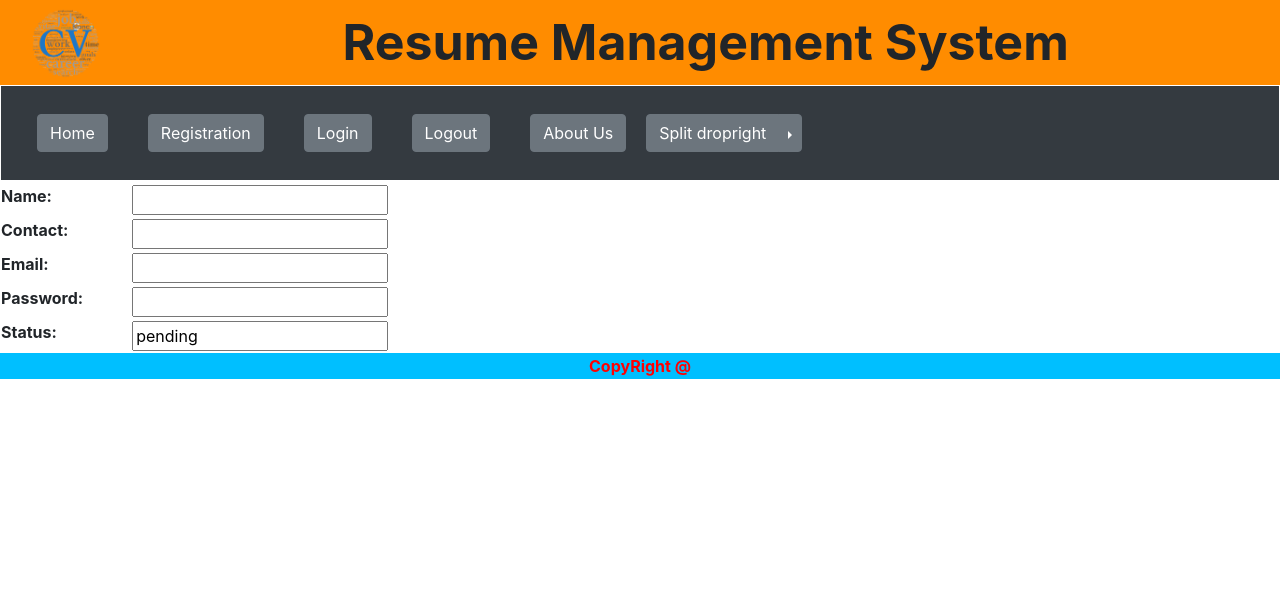
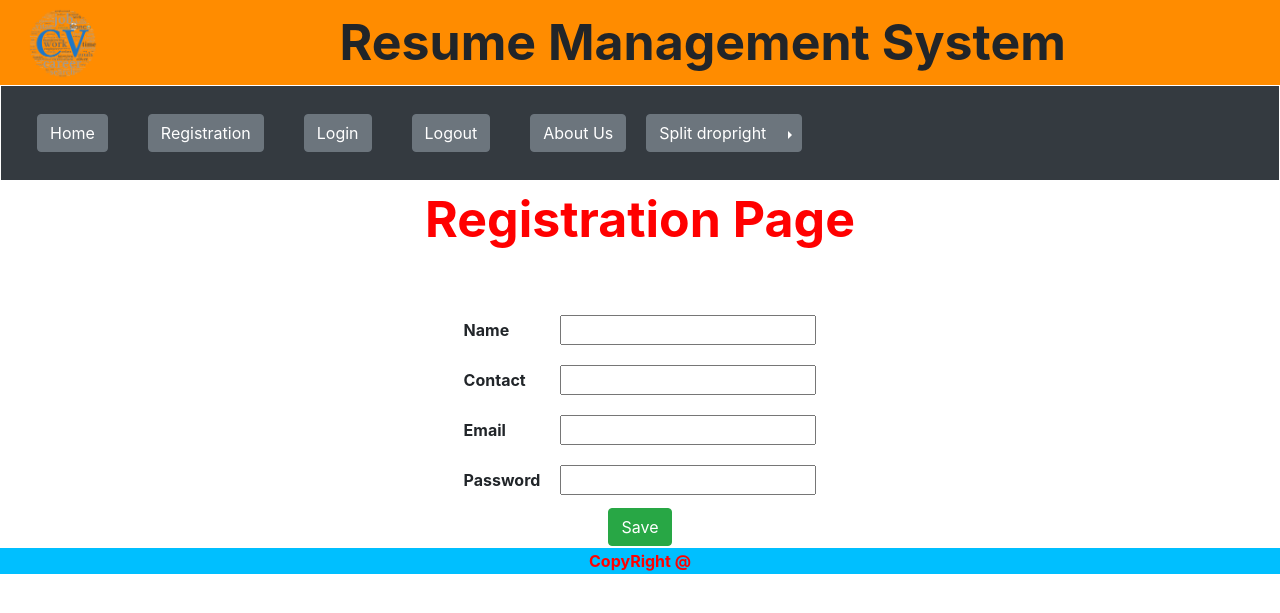
Before and after one commit to shindeavi95/NRMS, a Django app: page /registration/ in a window 1280 px wide. Shown: the top 613 px of the page. Run offline with Django 3.2, Linux system fonts and the light colour scheme; lists and menus that the app fills with data are empty.

Commit message:
otp.html is created

```diff
--- a/process/forms.py
+++ b/process/forms.py
@@ -1,7 +1,14 @@
 from django import forms
 from process.models import *
+import random
 
 class RegistrationForm(forms.ModelForm):
+    password = forms.CharField(widget=forms.PasswordInput)
+
+    def clean_otp(self):
+        otp = self.cleaned_data['otp']
+        random_number = random.randint(100000,999999)
+        return random_number
     class Meta:
         model = RegistrationModel
-        exclude = ('otp',)
+        exclude = ('status',)
--- a/process/urls.py
+++ b/process/urls.py
@@ -6,5 +6,6 @@ from process import views
 urlpatterns = [
     path('',views.showIndex, name= "main_page"),
     path('registration/',views.Registration,name="registration"),
+    path('user_registration',views.Registration,name="user_registration"),
 
 ]
--- a/process/views.py
+++ b/process/views.py
@@ -7,8 +7,12 @@ def showIndex(request):
 
 
 def Registration(request):
-    rf = RegistrationForm()
+    rf = RegistrationForm(request.POST)
     if request.method == "POST":
-        pass
+        if rf.is_valid():
+            rf.save()
+        else:
+            return render(request, "process/registration.html", {"form": rf})
+
     else:
       return render(request,"process/registration.html",{"form":rf})
--- a/templates/process/registration.html
+++ b/templates/process/registration.html
@@ -2,9 +2,87 @@
 
 {% block content %}
     {% load static %}
+    <style>
+        .f1{
+            margin: auto;
+            padding: 10px;
+        }
+    #r1{
+        text-align: center;
+        color: red;
+        font-size: 50px;
 
-    {{ form }}
+
+    }
+    </style>
+
+{#    <form method="POST" action="{% url 'user_registration' %}">#}
+{#        {% csrf_token %}#}
+
+{#        <table align="center" border="0">#}
+{#        <div id="r1">#}
+{#          Registration Page#}
+{#       </div>#}
+{#        <br><br>#}
+{##}
+{#            {% for x in form %}#}
+{#            <tr>#}
+{#                <th class="f1">#}
+{#                    {{ x.label }}#}
+{#                </th>#}
+{#                 <th class="f1">#}
+{#                    {{ x }}#}
+{#                </th>#}
+{#            </tr>#}
+{#            {% endfor %}#}
+{#        <tr>#}
+{#            <th colspan="2" style="text-align: center; width: 30px">#}
+{#                 <button type="submit" class="save btn btn-success">Save</button>#}
+{#            </th>#}
+{#        </tr>#}
+{#        </table>#}
+{##}
+{#    </form>#}
+{#{% endblock %}#}
 
 
 
+<form method="POST" action="{% url 'user_registration' %}">
+        {% csrf_token %}
+
+    <table align="center" border="0">
+
+     <div id="r1">
+          Registration Page
+     </div>
+        <br><br>
+    <tr>
+         <th class="f1">{{ form.name.label }}</th>
+         <th class="f1">{{ form.name }} </th>
+    </tr>
+     <tr>
+         <th class="f1">{{ form.contact.label }} </th>
+         <th class="f1">{{ form.contact }} </th>
+    </tr>
+     <tr>
+         <th class="f1">{{ form.email.label }} </th>
+         <th class="f1">{{ form.email }} </th>
+    </tr>
+     <tr>
+         <th class="f1">{{ form.password.label }} </th>
+         <th class="f1">{{ form.password }} </th>
+    </tr>
+
+       <tr>
+         <th>
+             <input type="hidden" name="otp" required="" id="id_otp" value="0">
+         </th>
+       </tr>
+     <tr>
+            <th colspan="2" style="text-align: center; width: 30px">
+                 <button type="submit" class="save btn btn-success">Save</button>
+            </th>
+        </tr>
+   </table>
+</form>
 {% endblock %}
```
Also changed, not shown: process/dummey.py (added, +20 -0 lines), db.sqlite3.
